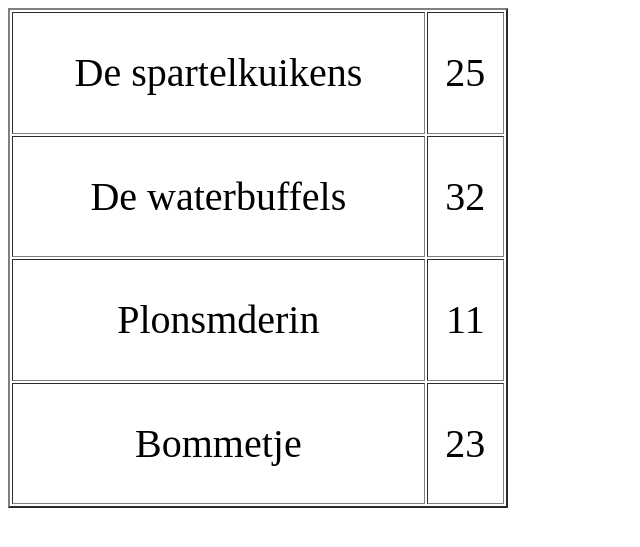
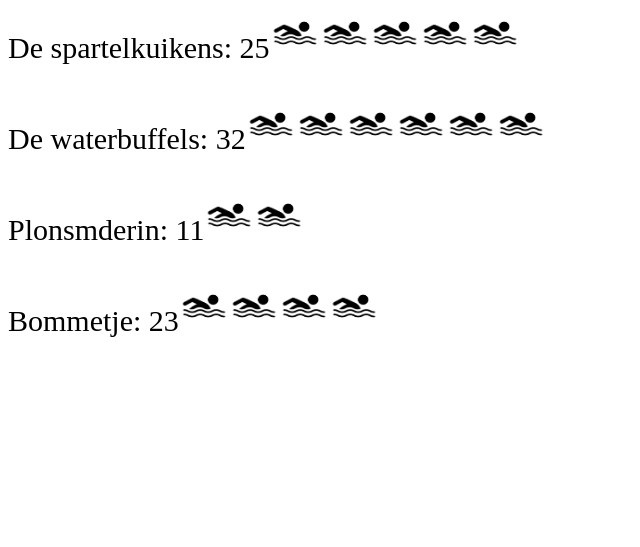
Before and after one commit to Broodje-Bram/PHP, a PHP site: page / in a window 1280 px wide. Shown: the top 547 px of the page, without its empty margins (0-640 px from the left). Run offline with PHP 8.4, Linux system fonts and the light colour scheme.

Commit message:
Hoofdstuk 3 bijna af

```diff
--- a/H03/Opdracht6/index.php
+++ b/H03/Opdracht6/index.php
@@ -6,39 +6,42 @@
 <head>
     <title>Zwemclub</title>
     <style>
-        body{
-            font-size: 40px;
+        body {
+            font-size: 30px;
         }
-        td {
-            text-align: center;
-            width: 10px;
-        }
-
-        .tabel {
-            height: 500px;
-            width: 500px;
+        img{
+            top: 40px;
+            height: 50px;
+            width: 50px;
         }
     </style>
 </head>
 <body>
-<table class="tabel" border="2">
-    <tr>
-        <td>De spartelkuikens</td>
-        <td>25</td>
-    </tr>
-    <tr>
-        <td>De waterbuffels</td>
-        <td>32</td>
-    </tr>
-    <tr>
-        <td>Plonsmderin</td>
-        <td>11</td>
-    </tr>
-    <tr>
-        <td>Bommetje</td>
-        <td>23</td>
-    </tr>
-</table>
+<?php
+$spartelleden = 25;
+$waterleden = 32;
+$plonsleden = 11;
+$bommetjeleden = 23;
+ $zwemclubs = array("De spartelkuikens: ".$spartelleden,"<br><br> De waterbuffels: ".$waterleden, "<br> <br> Plonsmderin: ".$plonsleden, "<br><br>Bommetje: ".$bommetjeleden);
+
+ echo  "$zwemclubs[0]";
+for ($i =5; $i <= $spartelleden; $i+= 5) {
+    echo "<img src='Img/swim.jpg'>";
+}
+echo  "$zwemclubs[1]";
+for ($i =5; $i <= $waterleden; $i+= 5) {
+    echo "<img src='Img/swim.jpg'>";
+}
+echo  "$zwemclubs[2]";
+for ($i =5; $i <= $plonsleden; $i+= 5) {
+    echo "<img src='Img/swim.jpg'>";
+}
+echo  "$zwemclubs[3]";
+for ($i =5; $i <= $bommetjeleden; $i+= 5) {
+    echo "<img src='Img/swim.jpg'>";
+}
+
+?>
 
 </body>
 </html>
```
Also changed, not shown: H03/Opdracht6/Img/swim.jpg (added).
